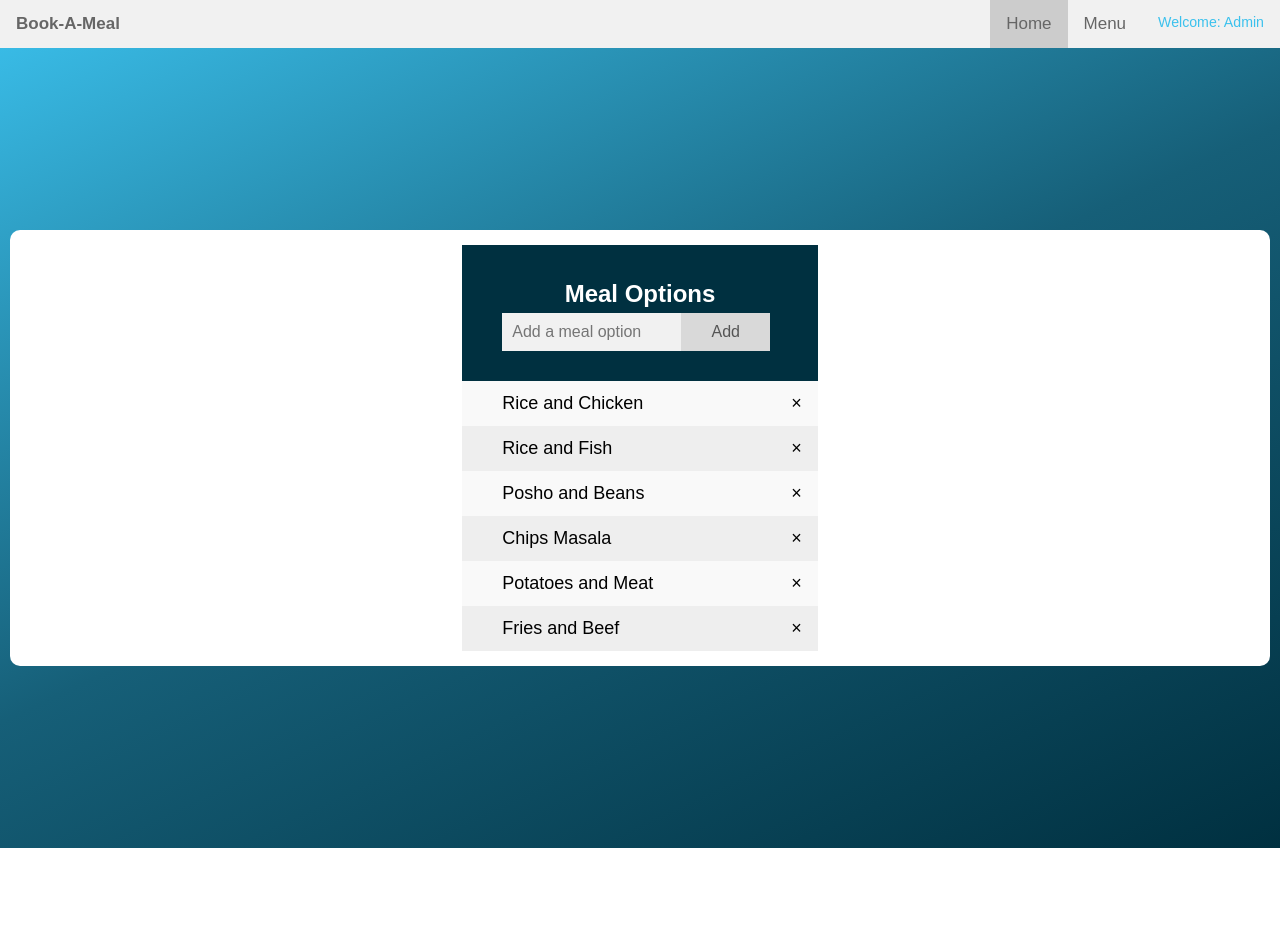
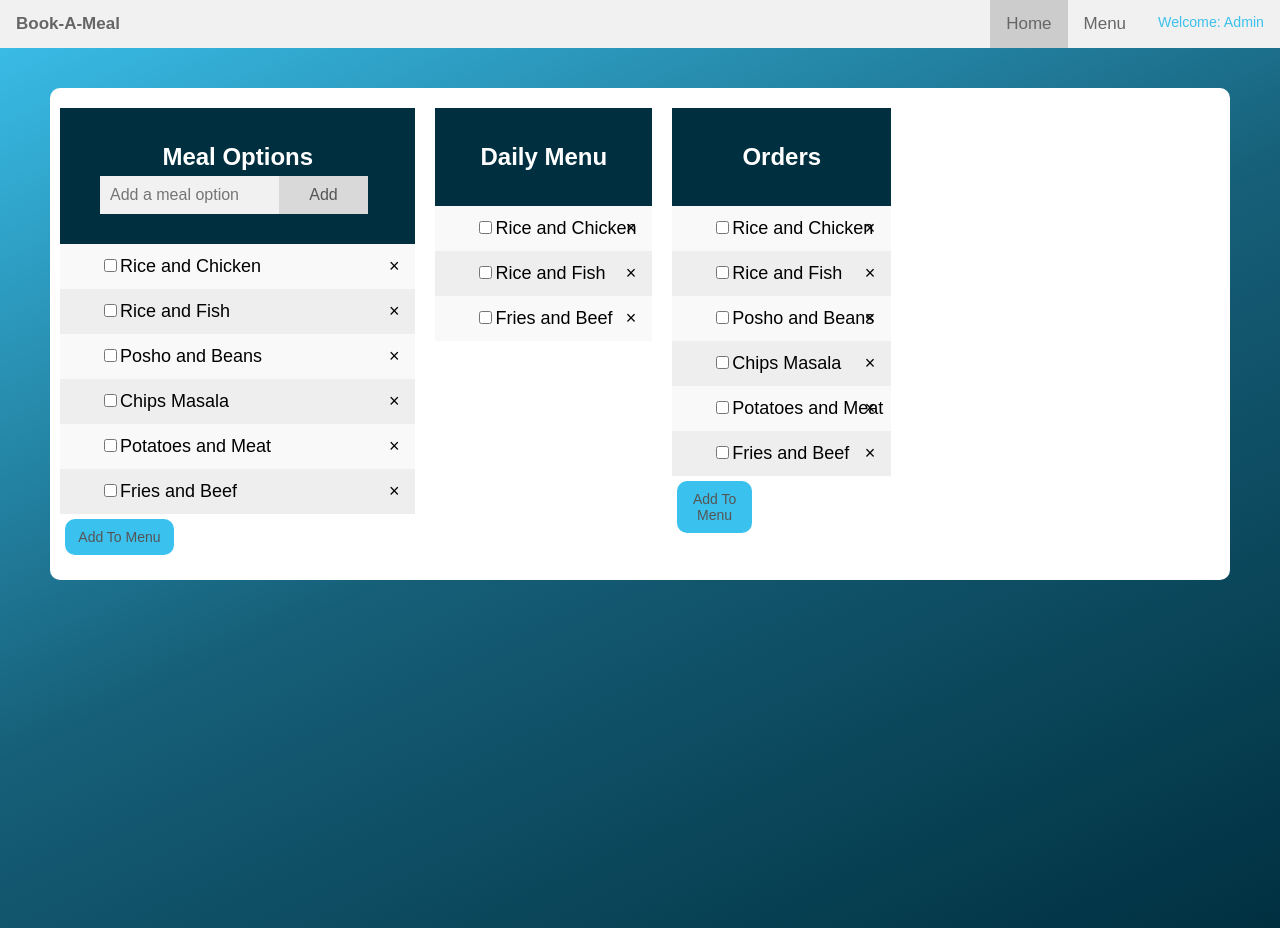
Before and after one commit to JaymesKat/Book-A-Meal-App, a plain HTML site: page UI/caterer_admin_template.html in a window 1280 px wide. Before the commit the page ends 848 px from the top, so only its background shows below. Drawn offline with Linux system fonts and the light colour scheme.

Commit message:
Included UI templates for the Daily Menu View For Users, Caterer Admin Template

```diff
--- a/UI/caterer_admin_template.html
+++ b/UI/caterer_admin_template.html
@@ -12,7 +12,7 @@
             <ul>
                 <li style="float:left;pointer-events:none;"><a><b>Book-A-Meal</b></a></li>
                 <li><a style="color:#3bc1ed;pointer-events:none;"><small>Welcome: Admin</small></a></li>
-                <li><a>Menu</a></li>
+                <li><a href="menu.html">Menu</a></li>
                 <li><a class="active" href="">Home</a></li>
             </ul>
         </div>
@@ -26,13 +26,41 @@
                     </div>
 
                     <ul id="menuList">
-                    <li>Rice and Chicken<span class="close">×</span></li>
-                    <li>Rice and Fish<span class="close">×</span></li>
-                    <li>Posho and Beans<span class="close">×</span></li>
-                    <li>Chips Masala<span class="close">×</span></li>
-                    <li>Potatoes and Meat<span class="close">×</span></li>
-                    <li>Fries and Beef<span class="close">×</span></li>
+                    <li><input type="checkbox" name="option1" value="">Rice and Chicken<span class="close">×</span></li>
+                    <li><input type="checkbox" name="option2" value="">Rice and Fish<span class="close">×</span></li>
+                    <li><input type="checkbox" name="option3" value="">Posho and Beans<span class="close">×</span></li>
+                    <li><input type="checkbox" name="option4" value="">Chips Masala<span class="close">×</span></li>
+                    <li><input type="checkbox" name="option5" value="">Potatoes and Meat<span class="close">×</span></li>
+                    <li><input type="checkbox" name="option6" value="">Fries and Beef<span class="close">×</span></li>
                     </ul>
+                    <span class="addBtn" style="margin: 5px;background: #3bc1ed;border-radius:10px; font-size: 14px;">Add To Menu</span>
+                </div>
+                <div id="daily_menu">
+                    <div class="header">
+                        <h2 style="margin:5px">Daily Menu</h2>
+                    </div>
+
+                    <ul id="menuList">
+                    <li><input type="checkbox" name="option1" value="">Rice and Chicken<span class="close">×</span></li>
+                    <li><input type="checkbox" name="option2" value="">Rice and Fish<span class="close">×</span></li>
+
+                    <li><input type="checkbox" name="option6" value="">Fries and Beef<span class="close">×</span></li>
+                    </ul>
+                </div>
+                <div id="orders">
+                    <div class="header">
+                        <h2 style="margin:5px">Orders</h2>
+                    </div>
+
+                    <ul id="menuList">
+                    <li><input type="checkbox" name="option1" value="">Rice and Chicken<span class="close">×</span></li>
+                    <li><input type="checkbox" name="option2" value="">Rice and Fish<span class="close">×</span></li>
+                    <li><input type="checkbox" name="option3" value="">Posho and Beans<span class="close">×</span></li>
+                    <li><input type="checkbox" name="option4" value="">Chips Masala<span class="close">×</span></li>
+                    <li><input type="checkbox" name="option5" value="">Potatoes and Meat<span class="close">×</span></li>
+                    <li><input type="checkbox" name="option6" value="">Fries and Beef<span class="close">×</span></li>
+                    </ul>
+                    <span class="addBtn" style="margin: 5px;background: #3bc1ed;border-radius:10px; font-size: 14px;">Add To Menu</span>
                 </div>
             </div>
         </div>
--- a/UI/css/styles.css
+++ b/UI/css/styles.css
@@ -9,12 +9,13 @@ body {
   }
 
 .wrapper {
-    width: 100%;
+    /* width: 100%; */
     min-height: 100%;
     position: relative;
     display: flex;
     justify-content: center;
-    align-items: center;
+    align-items: flex-start;
+    padding:40px;
 }
 
 #nav ul{
@@ -70,88 +71,6 @@ body {
     display: none;
     padding: 10px 25px;
 }
-
-.mainContent{
-    background: white;
-    width: calc(100% - 20px);
-    padding: 15px 0px;
-    border-radius: 10px;
-    display:flex;
-    flex-direction: row;
-    flex-wrap: wrap;
-    justify-content: center;
-}
-
-#meal_options > .header {
-    background-color:  #003040;
-    padding: 30px 40px;
-    color: white;
-    text-align: center;
-  }
-
-  #meal_options > .header:after {
-    content: "";
-    display: table;
-    clear: both;
-  }
-
-
-  #meal_options input {
-    border: none;
-    width: 65%;
-    margin: 0px;
-    padding: 10px;
-    float: left;
-    font-size: 16px;
-  }
-
-  #meal_options .addBtn {
-    padding: 10px;
-    width: 25%;
-    background: #d9d9d9;
-    color: #555;
-    float: left;
-    text-align: center;
-    font-size: 16px;
-    cursor: pointer;
-  }
-
-  #meal_options .addBtn:hover {
-    background-color: #bbb;
-  }
-
-#meal_options > ul {
-    margin: 0;
-    padding: 0;
-  }
-
-  /* Style the list items */
-  #meal_options > ul li {
-    cursor: pointer;
-    position: relative;
-    padding: 12px 8px 12px 40px;
-    list-style-type: none;
-    background: #eee;
-    font-size: 18px;
-    transition: 0.2s;
-  }
-
-  #meal_options > ul li .close {
-    position: absolute;
-    right: 0;
-    top: 0;
-    padding: 12px 16px 12px 16px;
-  }
-
-  #meal_options > ul li .close:hover {
-    background-color: #003040;
-    color: white;
-  }
-
-  #meal_options > ul li:nth-child(odd) {
-    background: #f9f9f9;
-  }
-
 
 hr {
     border: 1px solid #f1f1f1;
@@ -241,6 +160,91 @@ input[type=text]:focus, input[type=password]:focus {
     outline: none;
 }
 
+.mainContent{
+    background: white;
+    width: calc(100% - 20px);
+    padding: 15px 0px;
+    border-radius: 10px;
+    display:flex;
+    flex-direction: row;
+    flex-wrap: wrap;
+    justify-content: flex-start;
+}
+
+.mainContent > div {
+    margin: 5px 10px;
+}
+
+.mainContent > div > .header {
+    background-color:  #003040;
+    padding: 30px 40px;
+    color: white;
+    text-align: center;
+  }
+
+  .mainContent > div > .header:after {
+    content: "";
+    display: table;
+    clear: both;
+  }
+
+
+  .mainContent > div input[type="text"] {
+    border: none;
+    width: 65%;
+    margin: 0px;
+    padding: 10px;
+    float: left;
+    font-size: 16px;
+  }
+
+  .mainContent > div .addBtn {
+    padding: 10px;
+    width: 25%;
+    background: #d9d9d9;
+    color: #555;
+    float: left;
+    text-align: center;
+    font-size: 16px;
+    cursor: pointer;
+  }
+
+  .mainContent > div .addBtn:hover {
+    background-color: #bbb;
+  }
+
+  .mainContent > div > ul {
+    margin: 0;
+    padding: 0;
+  }
+
+  /* Style the list items */
+  .mainContent > div > ul li {
+    cursor: pointer;
+    position: relative;
+    padding: 12px 8px 12px 40px;
+    list-style-type: none;
+    background: #eee;
+    font-size: 18px;
+    transition: 0.2s;
+  }
+
+  .mainContent > div > ul li .close {
+    position: absolute;
+    right: 0;
+    top: 0;
+    padding: 12px 16px 12px 16px;
+  }
+
+  .mainContent > div > ul li .close:hover {
+    background-color: #003040;
+    color: white;
+  }
+
+  .mainContent > div > ul li:nth-child(odd) {
+    background: #f9f9f9;
+  }
+
 /* Change styles for cancel button and signup button on extra small screens */
 @media screen and (max-width: 300px) {
     .cancelbtn, .signupbtn, .signinbtn {
```
Also changed, not shown: UI/menu.html (added, +38 -0 lines), UI/signin.html (+1 -1 lines), UI/signup.html (+1 -1 lines).
